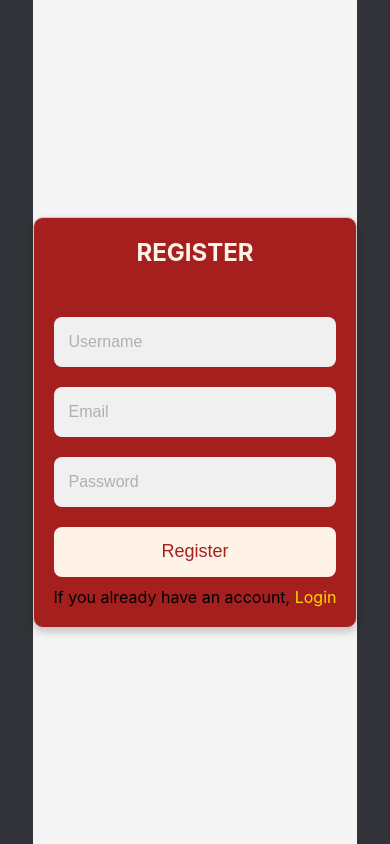
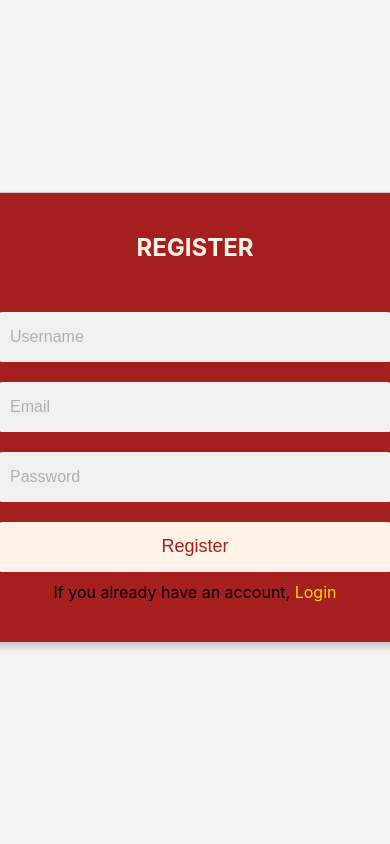
Before and after one commit to jadtfen/ProjectPt2, a React (Create React App) app: page /register in a window 390 px wide. Built offline with nearby package versions, Linux system fonts and the light colour scheme.

Commit message:
gyjuhioj ftghyuhijopk

```diff
--- a/src/pages/styles/Register.css
+++ b/src/pages/styles/Register.css
@@ -21,7 +21,7 @@ body {
   border-radius: 10px;
   box-shadow: 0 4px 8px rgba(0, 0, 0, 0.2);
   text-align: center;
-  margin: 40px auto; /* Center the box horizontally and adjust top margin */
+  margin-top: 40px; /* Adjust margin to center the box if needed */
 }
 
 /* Title style */
@@ -89,11 +89,3 @@ a {
 a:hover {
   text-decoration: underline; /* Link hover effect */
 }
-
-/* Media query for mobile responsiveness */
-@media (max-width: 600px) {
-  #registerDiv {
-    width: 90%;
-    padding: 20px;
-  }
-}
```
